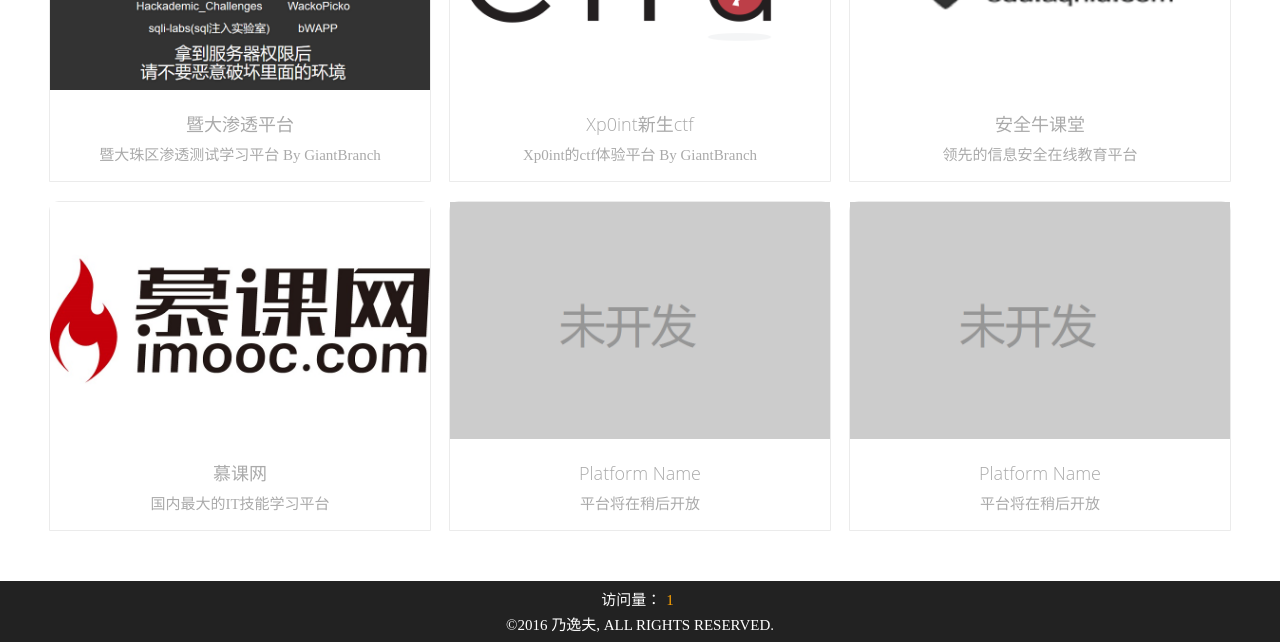
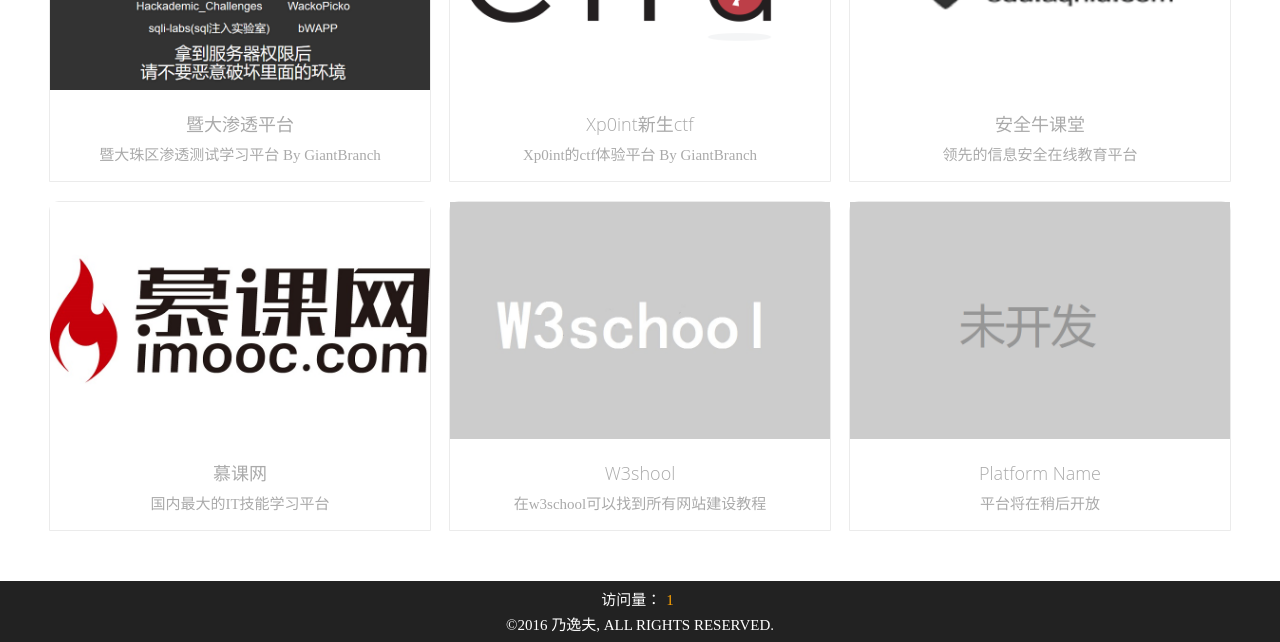
Before and after one commit to Vanyoung/JNU_IS-SE_officialwebsite, a plain HTML site: page platform.html in a window 1280 px wide. Shown: the part 472-1114 px from the top of the page. Drawn offline with nearby package versions, Linux system fonts and the light colour scheme; a web font is replaced by a local one.

Commit message:
version 1.1

```diff
--- a/platform.html
+++ b/platform.html
@@ -139,11 +139,11 @@
                         <div class="work col-xs-4 soft ">
                             <div class="platform-inner">
                                 <div class="platform-img">
-                                    <a href="#"><img src="images/platform/unstart.jpg" alt="" /> </a>
+                                    <a href="http://www.w3school.com.cn/index.html"><img src="images/platform/W3school.jpg" alt="" /> </a>
                                 </div>
                                 <div class="platform-desc">
-                                    <h4>Platform Name</h4>
-                                    <p>平台将在稍后开放</p>
+                                    <h4>W3shool</h4>
+                                    <p>在w3school可以找到所有网站建设教程</p>
                                 </div>
                             </div>
                         </div>
```
Also changed, not shown: images/platform/6.jpg (deleted), images/platform/W3school.jpg (added), images/platform/big.jpg (deleted), images/platform/unopen.jpg (added).
